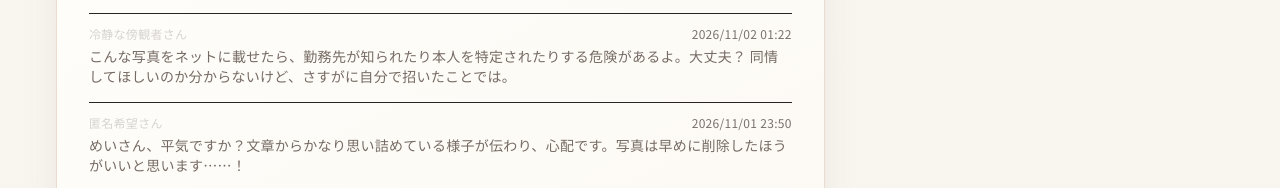
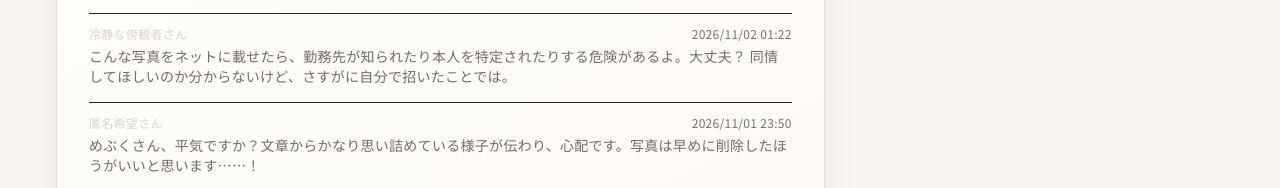
Before and after one commit to cda30328/sato-mebuku-diary, a plain HTML site: page index.html in a window 1280 px wide. Shown: the part 5268-5456 px from the top of the page. Drawn offline with nearby package versions, Linux system fonts and the light colour scheme.

Commit message:
Update name in comment from めいさん to めぶくさん

```diff
--- a/index.html
+++ b/index.html
@@ -296,7 +296,7 @@
                             <span class="font-medium text-stone-300">匿名希望さん</span>
                             <span>2026/11/01 23:50</span>
                         </div>
-                        <p class="text-stone-400">めいさん、平気ですか？文章からかなり思い詰めている様子が伝わり、心配です。写真は早めに削除したほうがいいと思います……！</p>
+                        <p class="text-stone-400">めぶくさん、平気ですか？文章からかなり思い詰めている様子が伝わり、心配です。写真は早めに削除したほうがいいと思います……！</p>
                     </div>
                     <div class="pt-3">
                         <div class="flex items-center justify-between text-xs text-stone-500 mb-1">
```
